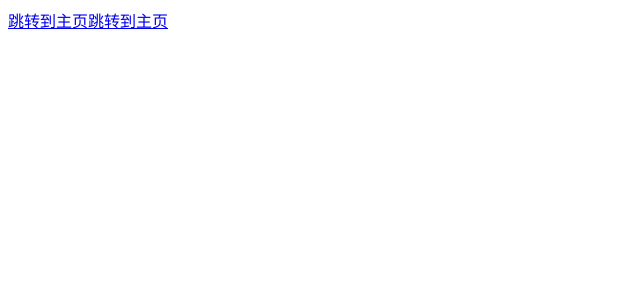
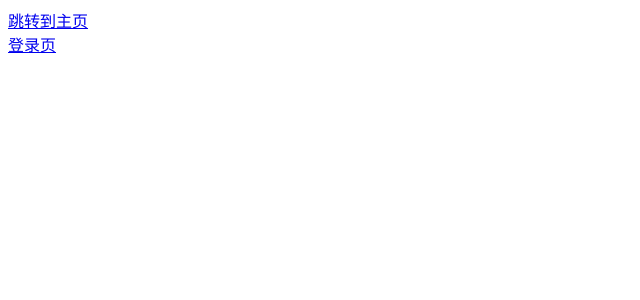
Before and after one commit to wuchao404/ims, a Next.js app: page / in a window 1280 px wide. Shown: the top 300 px of the page, without its empty margins (0-640 px from the left). Built offline with nearby package versions, Linux system fonts and the light colour scheme.

Commit message:
到现在还不明白inport语法不能使用的原因, \n 目前解决的方案是添加tsconfig.server.json

```diff
--- a/nodemon.json
+++ b/nodemon.json
@@ -1,4 +1,4 @@
 {
   "ext":"js ts",
-  "exec": "ts-node server/index.ts"
+  "exec": "ts-node --project tsconfig.server.json server/index.ts"
 }
--- a/pages/index.tsx
+++ b/pages/index.tsx
@@ -4,6 +4,7 @@ import Link from 'next/link';
 export default () => (
   <div>
     <Link href="/home"><a>跳转到主页</a></Link>
-    <Link href="/login"><a>跳转到主页</a></Link>
+    <br />
+    <Link href="/login"><a>登录页</a></Link>
   </div>
 )
--- a/tsconfig.json
+++ b/tsconfig.json
@@ -1,6 +1,6 @@
 {
   "compilerOptions": {
-    "target": "es5",
+    "target": "es6",
     "module": "esnext",
     "strict": true,
     "esModuleInterop": true,
```
Also changed, not shown: tsconfig.server.json (added, +11 -0 lines), 1 other file (tests, documents, lock files or other folders).
